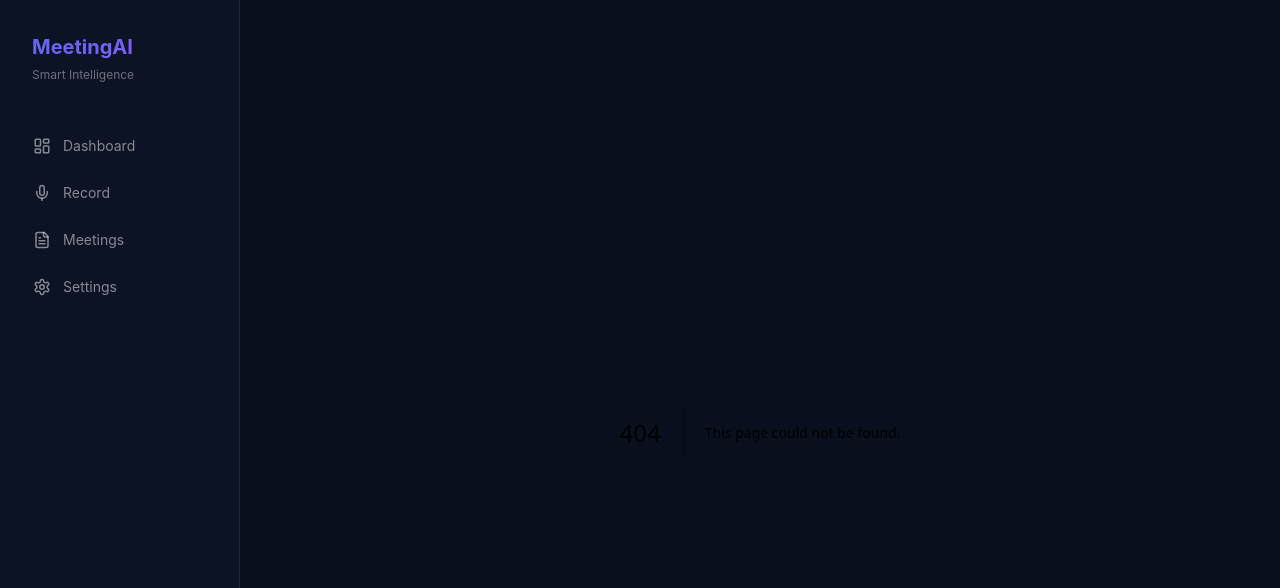
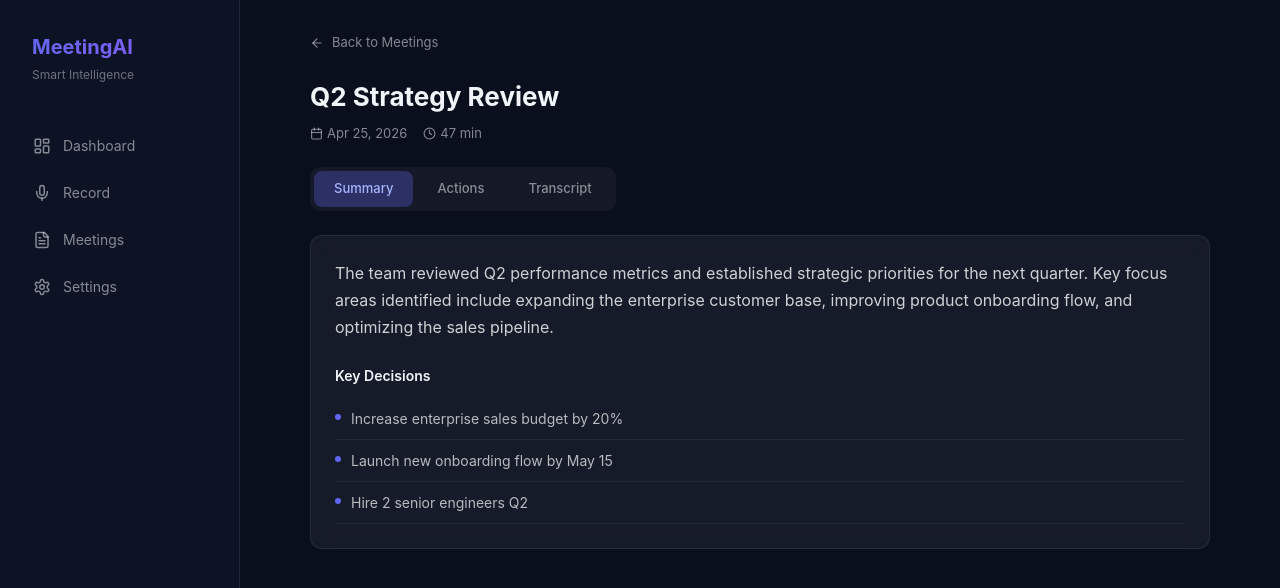
Before and after one commit to Ahmadkhabir/meeting-ai, a Next.js app: page /meetings/1 in a window 1280 px wide. Before the commit this address had no page. Shown: the top 588 px of the page. Built offline with nearby package versions, Linux system fonts and the light colour scheme.

Commit message:
Create page.tsx

```diff
--- /dev/null
+++ b/app/meetings/[id]/page.tsx
@@ -0,0 +1,97 @@
+'use client'
+import { useState } from 'react'
+import Link from 'next/link'
+import { ArrowLeft, Clock, Calendar, CheckSquare, MessageSquare, FileText } from 'lucide-react'
+
+const meeting = {
+  id:'1',title:'Q2 Strategy Review',date:'Apr 25, 2026',duration:'47 min',
+  summary:'The team reviewed Q2 performance metrics and established strategic priorities for the next quarter. Key focus areas identified include expanding the enterprise customer base, improving product onboarding flow, and optimizing the sales pipeline.',
+  decisions:['Increase enterprise sales budget by 20%','Launch new onboarding flow by May 15','Hire 2 senior engineers Q2'],
+  actions:[
+    {task:'Prepare revised budget proposal',owner:'Ahmad',due:'Apr 30'},
+    {task:'Design new onboarding wireframes',owner:'Design Team',due:'May 5'},
+    {task:'Post senior engineer job listings',owner:'HR',due:'Apr 28'},
+  ],
+  transcript:[
+    {speaker:'Ahmad',time:'00:00',text:'Good morning everyone. Let us start with the Q2 performance review.'},
+    {speaker:'Sarah',time:'02:15',text:'Revenue is up 18% quarter over quarter. Enterprise accounts grew from 12 to 19.'},
+    {speaker:'Ahmad',time:'04:30',text:'Excellent. I would like to propose increasing the enterprise budget by 20%.'},
+    {speaker:'Mark',time:'06:45',text:'That makes sense given the ROI we are seeing. I support the proposal.'},
+    {speaker:'Sarah',time:'09:00',text:'Agreed. We should also accelerate the onboarding improvements.'},
+  ]
+}
+
+export default function MeetingDetail() {
+  const [tab, setTab] = useState<'summary'|'actions'|'transcript'>('summary')
+  const colors = ['#6366F1','#8B5CF6','#06B6D4','#22C55E','#F59E0B']
+
+  return (
+    <div style={{maxWidth:'900px',margin:'0 auto'}}>
+      <Link href="/meetings" style={{display:'inline-flex',alignItems:'center',gap:'8px',color:'rgba(255,255,255,0.5)',textDecoration:'none',fontSize:'13px',marginBottom:'24px'}}>
+        <ArrowLeft size={14}/> Back to Meetings
+      </Link>
+
+      <div style={{marginBottom:'24px'}}>
+        <h1 style={{fontSize:'26px',fontWeight:'700',color:'#F1F5F9',marginBottom:'8px'}}>{meeting.title}</h1>
+        <div style={{display:'flex',gap:'16px',fontSize:'13px',color:'rgba(255,255,255,0.5)'}}>
+          <span style={{display:'flex',alignItems:'center',gap:'4px'}}><Calendar size={13}/>{meeting.date}</span>
+          <span style={{display:'flex',alignItems:'center',gap:'4px'}}><Clock size={13}/>{meeting.duration}</span>
+        </div>
+      </div>
+
+      <div style={{display:'flex',gap:'4px',marginBottom:'24px',background:'rgba(255,255,255,0.04)',padding:'4px',borderRadius:'10px',width:'fit-content'}}>
+        {(['summary','actions','transcript'] as const).map(t => (
+          <button key={t} onClick={()=>setTab(t)} style={{padding:'8px 20px',borderRadius:'8px',border:'none',cursor:'pointer',fontSize:'13px',fontWeight:'500',background:tab===t?'rgba(99,102,241,0.3)':'transparent',color:tab===t?'#A5B4FC':'rgba(255,255,255,0.5)',transition:'all 0.2s',textTransform:'capitalize'}}>
+            {t}
+          </button>
+        ))}
+      </div>
+
+      <div className="glass" style={{padding:'24px'}}>
+        {tab==='summary' && (
+          <div>
+            <p style={{color:'rgba(255,255,255,0.8)',lineHeight:'1.7',marginBottom:'24px'}}>{meeting.summary}</p>
+            <h3 style={{fontSize:'14px',fontWeight:'600',color:'#F1F5F9',marginBottom:'12px'}}>Key Decisions</h3>
+            {meeting.decisions.map((d,i)=>(
+              <div key={i} style={{display:'flex',gap:'10px',padding:'10px 0',borderBottom:'1px solid rgba(255,255,255,0.06)'}}>
+                <span style={{width:'6px',height:'6px',borderRadius:'50%',background:'#6366F1',marginTop:'6px',flexShrink:0}} />
+                <span style={{color:'rgba(255,255,255,0.7)',fontSize:'14px'}}>{d}</span>
+              </div>
+            ))}
+          </div>
+        )}
+        {tab==='actions' && (
+          <div style={{display:'flex',flexDirection:'column',gap:'12px'}}>
+            {meeting.actions.map((a,i)=>(
+              <div key={i} style={{display:'flex',alignItems:'center',gap:'16px',padding:'16px',background:'rgba(255,255,255,0.03)',borderRadius:'8px',border:'1px solid rgba(255,255,255,0.06)'}}>
+                <CheckSquare size={18} style={{color:'#6366F1',flexShrink:0}}/>
+                <div style={{flex:1}}>
+                  <div style={{fontSize:'14px',color:'#F1F5F9',marginBottom:'4px'}}>{a.task}</div>
+                  <div style={{fontSize:'12px',color:'rgba(255,255,255,0.4)'}}>Owner: {a.owner} · Due: {a.due}</div>
+                </div>
+              </div>
+            ))}
+          </div>
+        )}
+        {tab==='transcript' && (
+          <div style={{display:'flex',flexDirection:'column',gap:'16px'}}>
+            {meeting.transcript.map((t,i)=>(
+              <div key={i} style={{display:'flex',gap:'12px'}}>
+                <div style={{width:'32px',height:'32px',borderRadius:'50%',background:colors[i%colors.length]+'33',border:`1px solid ${colors[i%colors.length]}66`,display:'flex',alignItems:'center',justifyContent:'center',fontSize:'12px',fontWeight:'700',color:colors[i%colors.length],flexShrink:0}}>
+                  {t.speaker[0]}
+                </div>
+                <div>
+                  <div style={{display:'flex',gap:'8px',alignItems:'center',marginBottom:'4px'}}>
+                    <span style={{fontSize:'13px',fontWeight:'600',color:'#F1F5F9'}}>{t.speaker}</span>
+                    <span style={{fontSize:'11px',color:'rgba(255,255,255,0.3)'}}>{t.time}</span>
+                  </div>
+                  <p style={{fontSize:'14px',color:'rgba(255,255,255,0.7)',lineHeight:'1.5'}}>{t.text}</p>
+                </div>
+              </div>
+            ))}
+          </div>
+        )}
+      </div>
+    </div>
+  )
+}
```
